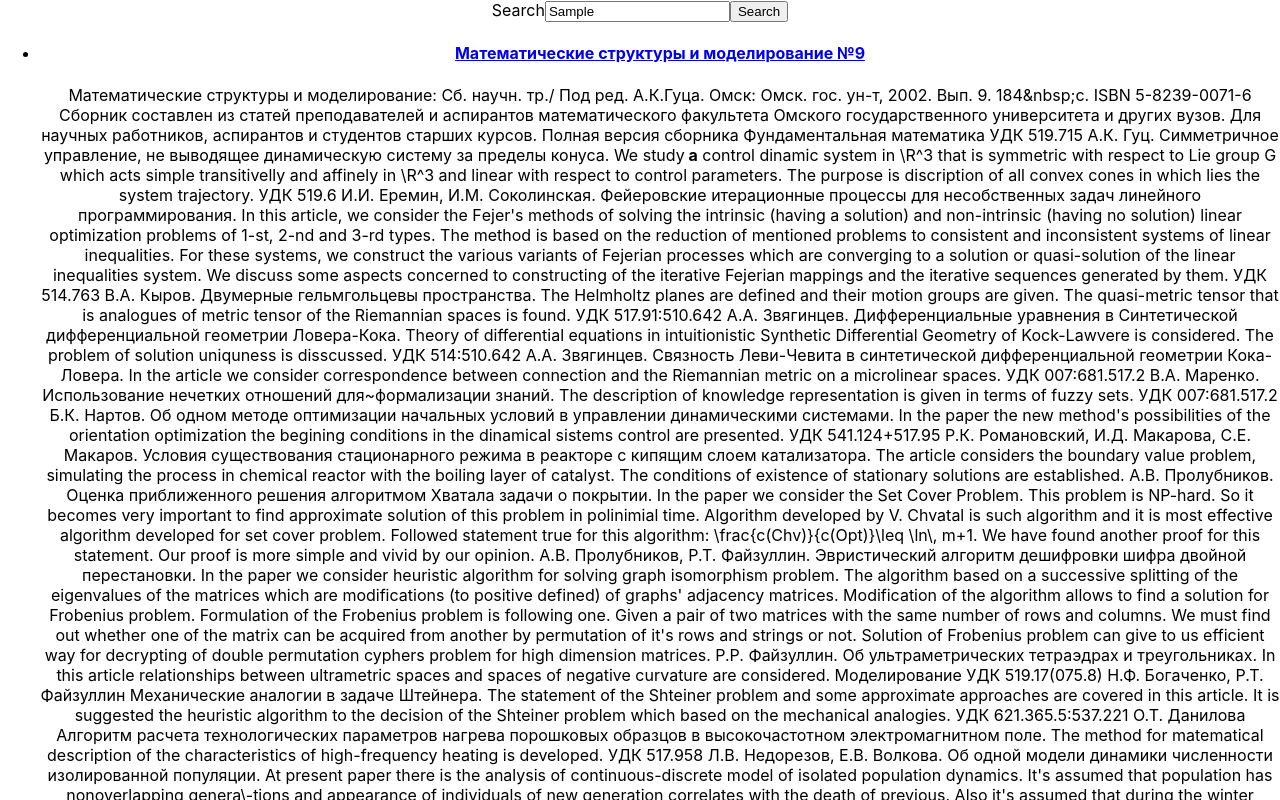
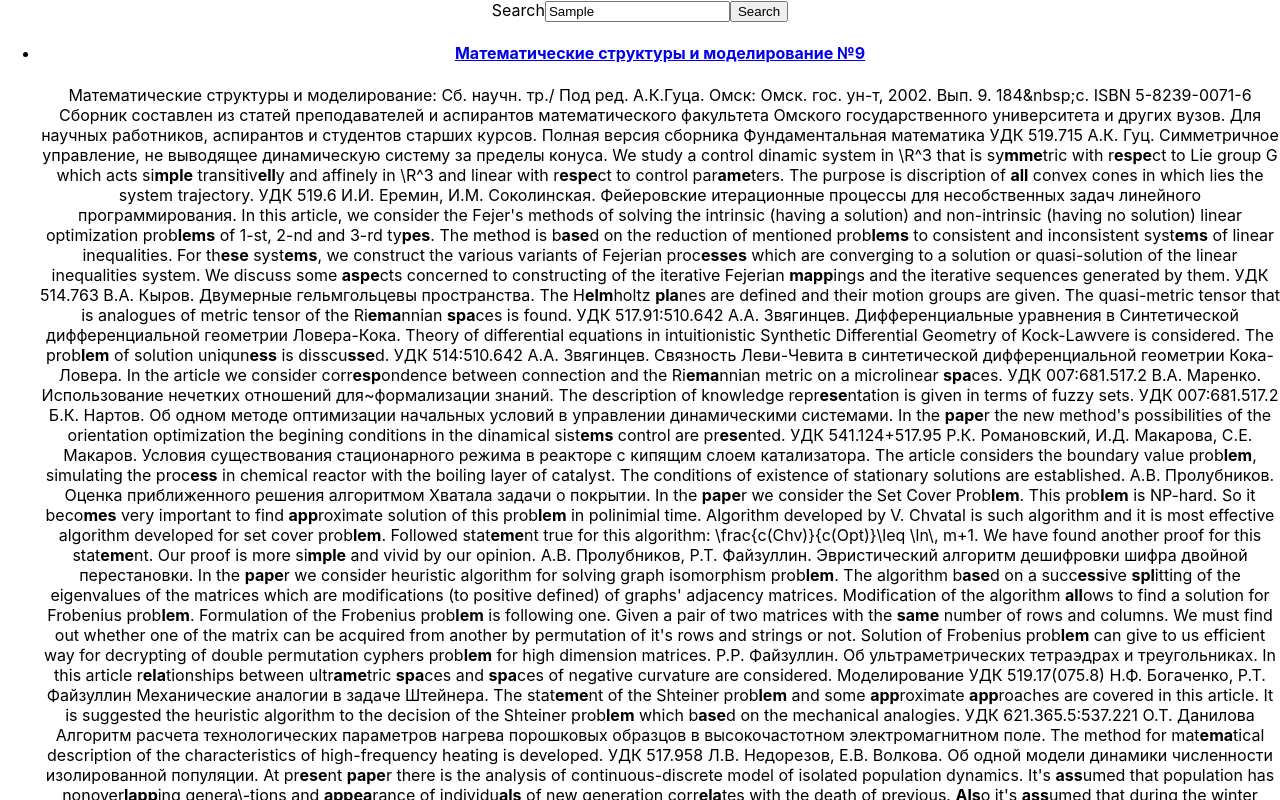
Before and after one commit to Eands/searchClientSide, a React (Create React App) app: page / in a window 1280 px wide. Both pictures are taken after typing "Sample" into the empty fields and a click on the button "Search". Shown: the top 800 px of the page. Built offline with nearby package versions, Linux system fonts and the light colour scheme.

Commit message:
add all matches highlight

```diff
--- a/src/App.js
+++ b/src/App.js
@@ -1,11 +1,47 @@
-import React, { Component } from 'react';
+import React, {Component} from 'react';
 import Search from './components/Search/Search';
 import Result from './components/Result/Result';
-import { articles as articleData } from './data/data';
+import {articles as articleData} from './data/data';
 import Fuse from 'fuse.js';
 import porterRu from './libs/stemmerRu';
 import porterEu from './libs/stemmerEn';
 import './App.css';
+
+const highlight = (resultSearch, className) => {
+  const set = (obj, path, value) => {
+    const pathValue = path.split('.');
+    let i;
+    for (i = 0; i < pathValue.length - 1; i++) {
+      obj = obj[pathValue[i]];
+    }
+    obj[pathValue[i]] = value;
+  };
+  const generateHighlightedText = (inputText, regions) => {
+    let content = [];
+    let startIndex = 0;
+    regions.forEach(region => {
+      const lastIndex = region[1] + 1;
+      content.push(
+        inputText.substring(startIndex, region[0]),
+        <b className={className}>
+          {inputText.substring(region[0], lastIndex)}
+        </b>
+      );
+      startIndex = lastIndex;
+    });
+    content.push(inputText.substring(startIndex));
+    return content;
+  };
+  return resultSearch
+    .filter(({matches}) => matches && matches.length)
+    .map(({item, matches}) => {
+      const highlightedItem = {...item};
+      matches.forEach((match) => {
+        set(highlightedItem, match.key, generateHighlightedText(match.value, match.indices));
+      });
+      return highlightedItem;
+    });
+};
 
 class App extends Component {
   constructor(props) {
@@ -16,11 +52,11 @@ class App extends Component {
       results: [],
       searchTerm: '',
       searchOptions: {
-        findAllMatches: true,
+        location: 0,
         includeMatches: true,
         shouldSort: true,
         threshold: 0.6,
-        distance: 9000,
+        distance: 10000,
         maxPatternLength: 32,
         minMatchCharLength: 3,
         keys: [
@@ -33,40 +69,47 @@ class App extends Component {
     this.onSearchChange = this.onSearchChange.bind(this);
     this.onSearchSubmit = this.onSearchSubmit.bind(this);
     this.filterArticles = this.filterArticles.bind(this);
-    this.highlitResults = this.highlitResults.bind(this);
+    this.highlightResults = this.highlightResults.bind(this);
   }
 
   lastWord(words) {
-    var n = words.split(" ");
+    let n = words.split(" ");
     return n[n.length - 1];
   }
 
+  stemWord(words) {
+    const lastSpaceIndex = words.lastIndexOf(' ');
+    if (lastSpaceIndex !== -1) {
+      let withoutLastWord = words.substring(0, lastSpaceIndex);
+      if (this.lastWord(this.state.searchTerm).search(/[a-zA-Z]/) >= 0) {
+        words = withoutLastWord + ' ' + porterEu.stemmer(this.lastWord(this.state.searchTerm));
+      } else if (this.lastWord(this.state.searchTerm).search(/[а-яА-Я]/) >= 0) {
+        words = withoutLastWord + ' ' + porterRu.stem(this.lastWord(this.state.searchTerm));
+      }
+    } else {
+      if (this.lastWord(this.state.searchTerm).search(/[a-zA-Z]/) >= 0) {
+        words = porterEu.stemmer(this.lastWord(this.state.searchTerm));
+      } else if (this.lastWord(this.state.searchTerm).search(/[а-яА-Я]/) >= 0) {
+        words = porterRu.stem(this.lastWord(this.state.searchTerm));
+      }
+    }
+    return words;
+  }
+
   filterArticles() {
-    let highlitResults = [];
+    //time
+    let time = performance.now();
+    //let highlightResults = [];
+    let result;
 
-    let time = performance.now();
-    let trimmedSearchWords = this.state.searchTerm;
     const fuse = new Fuse(articleData, this.state.searchOptions);
-    if (this.lastWord(this.state.searchTerm).search(/[a-zA-Z]/) >= 0) {
-      trimmedSearchWords = trimmedSearchWords.substring(0, trimmedSearchWords.indexOf(' ')) + ' ' + porterEu.stemmer(this.lastWord(this.state.searchTerm));
-    } else if (this.lastWord(this.state.searchTerm).search(/[а-яА-Я]/) >= 0) {
-      trimmedSearchWords = trimmedSearchWords.substring(0, trimmedSearchWords.indexOf(' ')) + ' ' + porterRu.stem(this.lastWord(this.state.searchTerm));
-    }
-    let result = fuse.search(trimmedSearchWords);
-
+    result = fuse.search(this.state.searchTerm);
     if (result.length === 0) {
-      result.item = [{
-        description: 'Nothing found',
-      }]
+      //todo: do something
+    } else {
+      console.log(highlight(result, 'className'));
       this.setState({
-        results: result,
-      })
-    } else {
-      result.map(item =>
-        highlitResults.push(this.highlitResults(item))
-      )
-      this.setState({
-        results: highlitResults,
+        results: highlight(result, 'className'),
       })
     }
     //time
@@ -74,19 +117,33 @@ class App extends Component {
     console.log('Время выполнения = ', time);
   }
 
-  highlitResults(resultItem) {
-    resultItem.matches.forEach((matchItem) => {
+  highlightResults(resultItem) {
+    resultItem.matches.map((matchItem) => {
       let text = resultItem.item[matchItem.key];
       let matches = [].concat(matchItem.indices);
       let result = [];
-      let pair = matches.shift()
-      result[0] = text.substring(0, pair[0]);
-      result[1] = <b>{text.substring(pair[0], pair[1])}</b>
-      result[2] = text.substring(pair[1], text.length);
+
+      /*let count = 0; not work
+      matches.map((match, index) => {
+        result[count++] = text.substring(0, match[0])
+        result[count++] = <b>{text.substring(match[0], match[1])}</b>
+        result[count++] = text.substring(match[1], text.length);
+        text = text.substring(match[1], text.length);
+      })*/
+
+      if (matches[0][0] === 0) {
+        text = text.substring(0, matches[0][1] + 300) + '...';
+      } else {
+        text = text.substring(matches[0][0] - 150, matches[0][1] + 150) + '...';
+      }
+
+      result[0] = text.substring(0, matches[0][0]);
+      result[1] = <b>{text.substring(matches[0][0], matches[0][1])}</b>;
+      result[2] = text.substring(matches[0][1], text.length);
       resultItem.item[matchItem.key] = result;
       if (resultItem.children && resultItem.children.length > 0) {
-        resultItem.children.forEach((child) => {
-          this.highlitResults(child);
+        resultItem.children.map((child) => {
+          this.highlightResults(child);
         });
       }
     });
@@ -97,7 +154,7 @@ class App extends Component {
     event.preventDefault();
     this.setState({
       results: []
-    })
+    });
     if (this.state.searchTerm.length >= 3) {
       this.filterArticles();
     }
@@ -129,7 +186,7 @@ class App extends Component {
         >
           Search
         </Search>
-        <Result results={results} />
+        <Result results={results}/>
       </div>
     );
   }
--- a/src/components/Result/Result.jsx
+++ b/src/components/Result/Result.jsx
@@ -1,25 +1,25 @@
 import React from 'react';
 
-const ResultItem = ({ value }) => {
+const ResultItem = ({value}) => {
   return (
     <li>
       <h4>
-        <a href={value.item.url}>{value.item.title}</a>
+        <a href={value.url}>{value.title}</a>
       </h4>
-      <p>{value.item.description}</p>
+      <p>{value.description}</p>
     </li>
   );
-}
+};
 
-const ResultList = ({ items }) => {
+const ResultList = ({items}) => {
   return (
     <ul>
       {items.map((value, index) =>
-        <ResultItem key={index} value={value} />
+        <ResultItem key={index} value={value}/>
       )}
     </ul>
   )
-}
+};
 
 class Result extends React.Component {
 
@@ -29,7 +29,7 @@ class Result extends React.Component {
     } = this.props;
 
     return (
-      <ResultList items={results} />
+      <ResultList items={results}/>
     )
   }
 }
```
